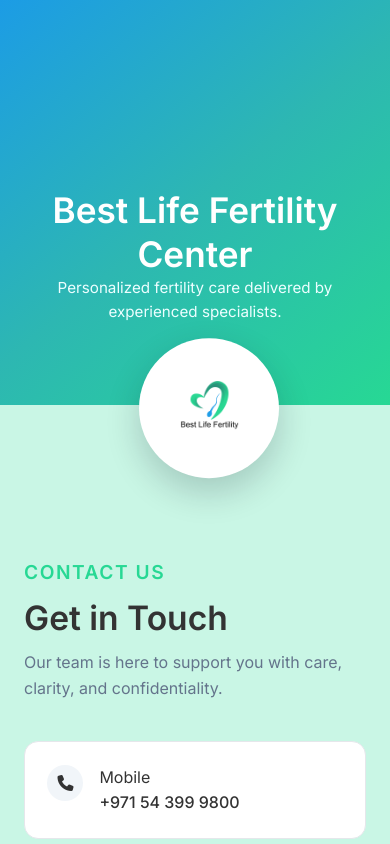
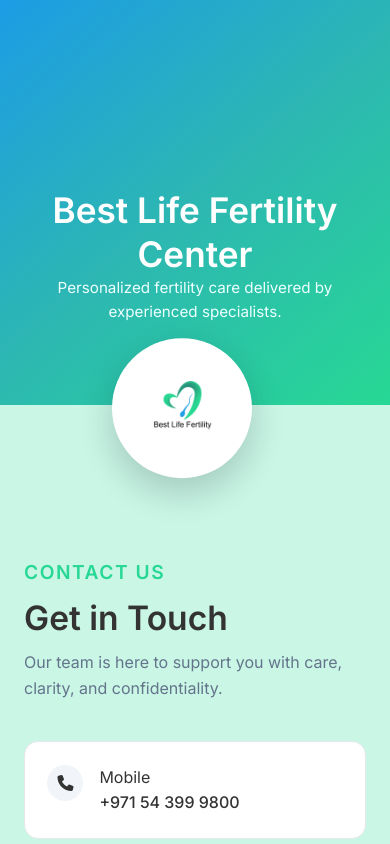
Before and after one commit to rizwana25/bestlifefertility, a plain HTML site: page index.html in a window 390 px wide. Shown: the top 844 px of the page. Drawn offline with Linux system fonts and the light colour scheme.

Commit message:
Fix mobile layout and doctor images

```diff
--- a/index.html
+++ b/index.html
@@ -296,7 +296,7 @@
   height: 140px;
   transform: translateY(213%); /* 👈 half outside header */
   margin: -8px;
-  margin-left: 20px;
+  margin-left: -34px;
 }
 
 .logo-overlap img {
```
